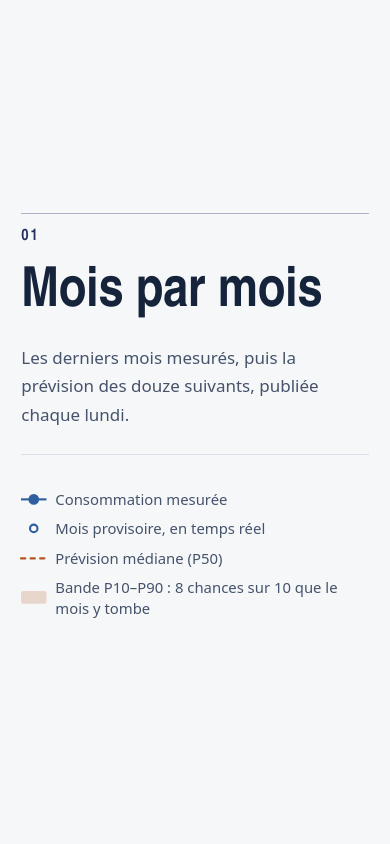
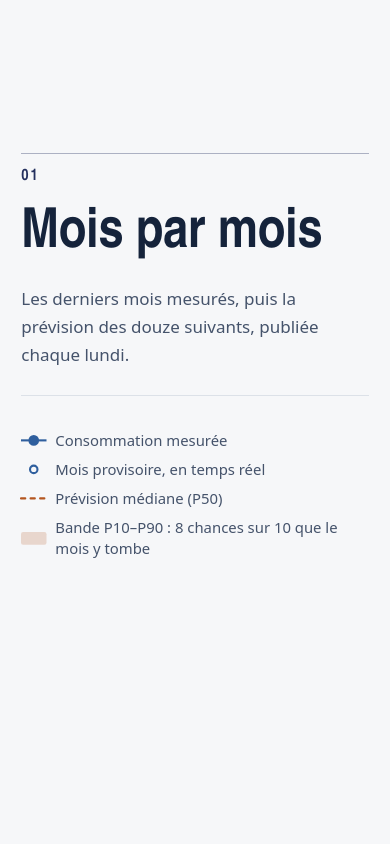
Before and after one commit to zkyasin/france-load-forecast, a website built with Vite: page web/index.html in a window 390 px wide. Shown: the part 5780-6624 px from the top of the page. Built offline with nearby package versions, Linux system fonts and the light colour scheme; some packages are replaced by stand-ins of ours; no server answers; files whose address does not match are found by name; what @observablehq/plot would draw is missing.

Commit message:
fix(web): close up the space between chapters
A chapter ended some 240px above the hairline of the next on a wide screen; the space is now about 64px, and 48px on a phone.

```diff
--- a/web/src/style.css
+++ b/web/src/style.css
@@ -568,6 +568,7 @@ h1 {
  * Chapters: a large title, its summary beside it, then the chart across the width. The chapters
  * share one centred column, so that titles, text and charts start on one axis: the map alone takes
  * the width of the page, and a chapter of text alone keeps its lines short within the column.
+ * Between two chapters, an even space before the hairline of the next.
  */
 
 main {
@@ -577,7 +578,7 @@ main {
 .chapter {
   position: relative;
   z-index: 3;
-  padding: clamp(5rem, 11vw, 10rem) var(--gutter) clamp(3rem, 6vw, 5rem);
+  padding: clamp(1.5rem, 2.5vw, 2rem) var(--gutter);
   counter-increment: chapter;
 }
 
```
